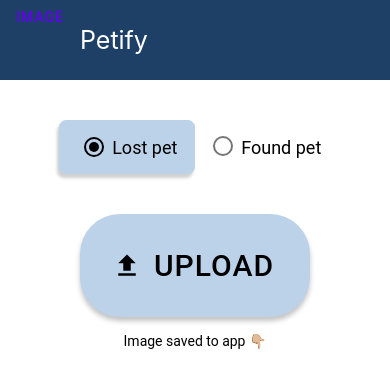
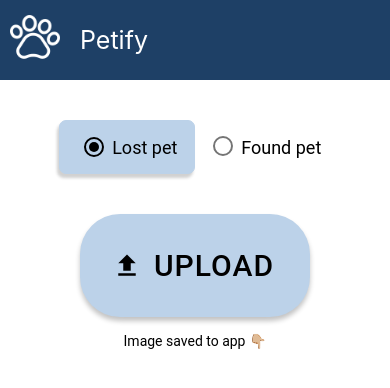
Before and after one commit to Ananthnbhat/petifer, a React Native app in the folder petiferFrontend/: screen / in a window 390 px wide. Shown: the top 388 px of the page. Built offline with nearby package versions, Linux system fonts and the light colour scheme.

Commit message:
add paw icon in Header

```diff
--- a/petiferFrontend/src/components/Header.js
+++ b/petiferFrontend/src/components/Header.js
@@ -1,15 +1,13 @@
 import React from 'react';
-import { View, Text, StyleSheet } from 'react-native';
-import { Button } from 'react-native-paper';
+import { View, Text, StyleSheet, Image } from 'react-native';
 
 const Header = () => {
   return (
     <View style={styles.headerView}>
-      <Button
-      // icon={require('../assets/icons/petify.jpg')}
-      >
-        Image
-      </Button>
+      <Image
+        style={styles.tinyLogo}
+        source={require('../assets/icons/paw.png')}
+      />
       <Text style={styles.headerText}>Petify</Text>
     </View>
   );
@@ -20,13 +18,19 @@ const styles = StyleSheet.create({
     height: 80,
     backgroundColor: '#1e4066',
     flexDirection: 'row',
-    alignContent: 'center',
+    alignItems: 'center',
   },
   headerText: {
     color: 'white',
     fontSize: 25,
     alignSelf: 'center',
-  }
+  },
+  tinyLogo: {
+    width: 50,
+    height: 50,
+    marginLeft: 10,
+    marginRight: 20
+  },
 })
 
 export default Header;
```
Also changed, not shown: petiferFrontend/src/assets/icons/paw.png (added).
